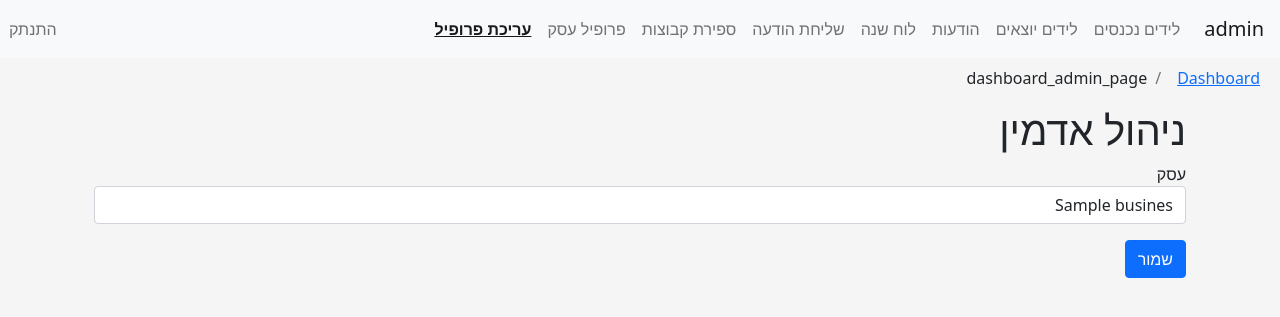
After one commit to nhrnhr0/distributionManager, a Django app: page /dashboard/admin-page/ in a window 1280 px wide. The commit adds this page. Shown: the top 317 px of the page. Run offline with Django 5.2, Linux system fonts and the light colour scheme; a user stored in the database is signed in; tables that the repository leaves empty hold one stand-in row (values such as "Sample post"); parts of the project's set-up code (start-up, migrations or seed data) failed here and were passed over; some libraries are stand-ins or nearby versions.

Commit message:
work in proggress on admin dashboard page

```diff
--- a/backend/backend/urls.py
+++ b/backend/backend/urls.py
@@ -21,7 +21,7 @@ from django.conf.urls.static import static
 from core.views import busines_join,busines_join_whatsapp_link,busines_join_telegram_link
 # from admin_dashboard.views import admin_dashboard_schedule,admin_dashboard_message_detail,admin_dashboard_send_messages,admin_dashboard_send_message_detail,admin_dashboard_message_detail_update_send_date
 from django.contrib.auth.views import LogoutView, LoginView
-from dashboard.views import dashboard_leads_in,dashboard_index,dashboard_messages,dashboard_message_edit,dashboard_message_send,dashboard_message_send_edit,dashboard_message_new,dashboard_leads_out,dashboard_messages_calendar, dashboard_messages_calendar_set_date,dashboard_counting_group_size,dashboard_counting_group_size_detail,dashboard_biz_profile
+from dashboard.views import dashboard_leads_in,dashboard_index,dashboard_messages,dashboard_message_edit,dashboard_message_send,dashboard_message_send_edit,dashboard_message_new,dashboard_leads_out,dashboard_messages_calendar, dashboard_messages_calendar_set_date,dashboard_counting_group_size,dashboard_counting_group_size_detail,dashboard_biz_profile,dashboard_admin_page
 from core.views import redirector
 from core.views import calls_webhook
 from core.views import generate_ai_message_view,apply_ai_correction_view
@@ -50,6 +50,7 @@ urlpatterns = [
     path('dashboard/messages/delete/<str:uid>/', dashboard_message_edit, name='message_delete'),
     path('dashboard/messages-send/', dashboard_message_send, name='message_send'),
     path('dashboard/messages-send/<str:uid>/', dashboard_message_send_edit, name='message_edit_send'),
+    path('dashboard/admin-page/', dashboard_admin_page, name='dashboard_admin_page'),
 
     path('dashboard/counting/group-size/', dashboard_counting_group_size, name='dashboard_counting_group_size'),
     path('dashboard/counting/group-size/<str:id>/', dashboard_counting_group_size_detail, name='dashboard_counting_group_size_detail'),
--- a/backend/dashboard/views.py
+++ b/backend/dashboard/views.py
@@ -16,6 +16,19 @@ from counting.models import DaylyGroupSizeCount, WhatsappGroupSizeCount, Telegra
 from django.db.models import Min
 # from models.forms import BizMessagesForm, MessageCategoryFormSet
 # Create your views here.
+@admin_required
+def dashboard_admin_page(reqeust):
+    businesses = Business.objects.all()
+    if reqeust.method == 'POST':
+        data = reqeust.POST
+        reqeust.user.profile.biz = Business.objects.get(id=data['business'])
+        reqeust.user.profile.save()
+        return redirect('dashboard_admin_page')
+    return render(reqeust, 'dashboard/admin_page/index.html', {
+        'businesses': businesses,
+    })
+
+@admin_required
 def dashboard_biz_profile(request):
     if request.method == 'POST':
         data = request.POST
--- /dev/null
+++ b/backend/templates/dashboard/admin_page/index.html
@@ -0,0 +1,31 @@
+{% extends "dashboard/base.html" %}
+{% load static %}
+{% load my_tags %}
+{% block title %}דאשבורד - ניהול אדמין{% endblock %}
+{% block extra_head %}
+{% endblock extra_head %}
+{% block content %}
+    <div class="container">
+        <h1>ניהול אדמין</h1>
+        <div class="row">
+            <div class="col-md-12">
+                <form method="POST" action="{% url 'dashboard_admin_page' %}">
+                    {% csrf_token %}
+                    <div class="form-group">
+                        <label for="business">עסק</label>
+                        <select class="form-control" id="business" name="business">
+                            <option value="">בחר עסק</option>
+                            {% for business in businesses %}
+                                <option value="{{ business.id }}"
+                                        {% if business.id == request.user.profile.biz.id %}selected{% endif %}>{{ business.name }}</option>
+                            {% endfor %}
+                        </select>
+                    </div>
+                    <div class="form-group mt-3">
+                        <button type="submit" class="btn btn-primary">שמור</button>
+                    </div>
+                </form>
+            </div>
+        </div>
+    </div>
+{% endblock content %}
--- a/backend/templates/dashboard/dashboard_navbar.html
+++ b/backend/templates/dashboard/dashboard_navbar.html
@@ -58,6 +58,12 @@
                           {% if request.path|startswith:dashboard_biz_profile_url %}active{% endif %}"
                    href="{{ dashboard_biz_profile_url }}">פרופיל עסק</a>
             </li>
+            <li class="nav-item">
+                {% url 'dashboard_admin_page' as dashboard_admin_page %}
+                <a class="nav-link
+                          {% if request.path|startswith:dashboard_admin_page %}active{% endif %}"
+                   href="{{ dashboard_admin_page }}">עריכת פרופיל</a>
+            </li>
         </ul>
         <ul class="navbar-nav">
             {% if request.user.is_authenticated %}
```
